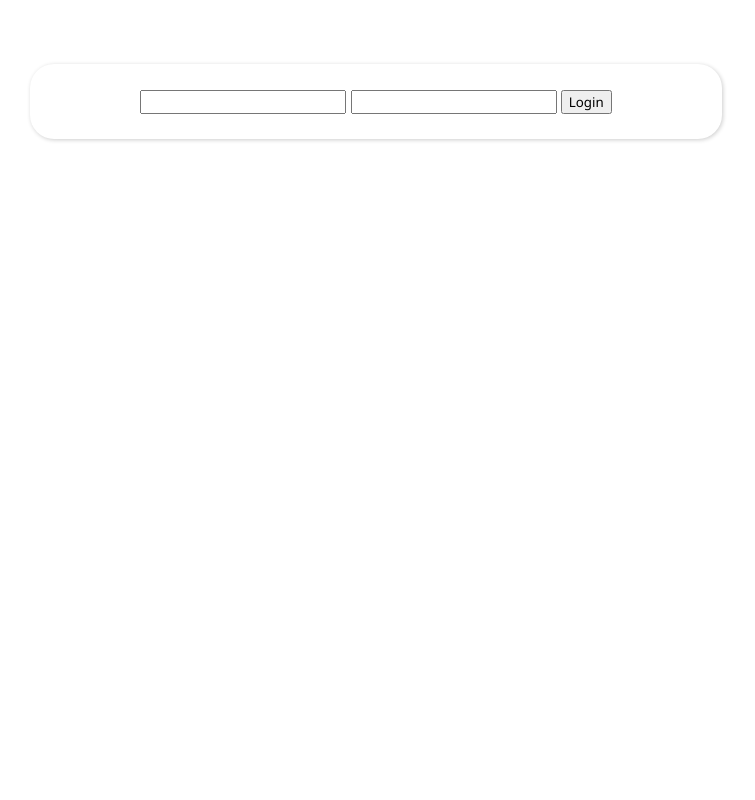
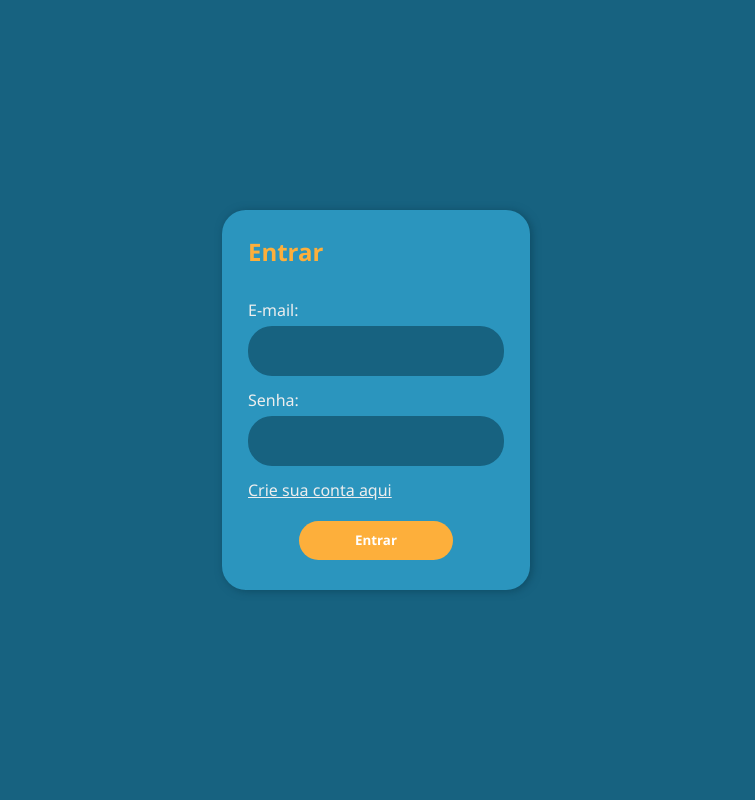
Before and after one commit to gabrieldev525/site-algoritmos-fundamentais, a Node server app: page /login in a window 1280 px wide. Shown: the whole page, without its empty margins (264-1019 px from the left). Run offline with Node 20, Linux system fonts and the light colour scheme; some libraries are stand-ins or nearby versions.

Commit message:
Criado css de login e cadastro

```diff
--- /dev/null
+++ b/public/css/auth.css
@@ -0,0 +1,69 @@
+body, html {
+    background-color: rgb(23, 98, 128);
+    margin: 0;
+    padding: 0;
+    height: 100%;
+    display: flex;
+    flex-direction: column;
+}
+
+* {
+    font-family: 'Segoe UI', Tahoma, Geneva, Verdana, sans-serif;
+    -webkit-font-smoothing: antialiased;
+    -moz-osx-font-smoothing: grayscale;
+}
+
+.content-box {
+    display:flex;
+    flex-direction: column;
+    margin: auto;
+    background-color: rgb(43, 149, 190);
+    padding: 2%;
+    border-radius: 24px;
+    width: 20%;
+    box-shadow: 2px 1px 8px rgba(9, 60, 80, .6);
+}
+
+.content-box form {
+    width: 100%;
+    margin-top: 2%;
+    padding: 0;
+}
+
+.content-box form .input-field {
+    width: 100%;
+    background-color: rgb(23, 98, 128);
+    color: #fff;
+    padding: 5%;
+    border-radius: 24px;
+    margin-bottom: 5%;
+    box-sizing: border-box;
+    height: 50px;
+    outline: 0;
+    border: 0;
+}
+
+.content-box form input[type=submit] {
+    width: 60%;
+    padding: 4% 2%;
+    background-color: rgb(253, 175, 59);
+    color: rgb(255, 255, 255);
+    display: flex;
+    font-weight: bold;
+    border-radius: 24px;
+    margin: 8% auto 2%;
+    border: 0;
+    justify-content: center;
+}
+
+.content-box label, .content-box a {
+    color: rgb(238, 238, 238);
+    margin-bottom: 5px;
+    display: flex;
+}
+
+.content-box h2 {
+    color: rgb(253, 175, 59);
+    margin: 0;
+    margin-bottom: 10%;
+}
--- a/views/login.ejs
+++ b/views/login.ejs
@@ -5,14 +5,18 @@
   <meta name='viewport' content='width=device-width, initial-scale=1.0'>
   <title>Login</title>
 
-  <link rel='stylesheet' href='/static/css/index.css' />
+  <link rel="stylesheet" href='/static/css/auth.css' />
 </head>
 <body>
   <div class='content-box'>
+    <h2>Entrar</h2>
     <form action='/login' method='POST'>
-      <input type='email' name='email'>
-      <input type='password' name='password'>
-      <input type='submit' value='Login'>
+      <label for="email">E-mail:</label>
+      <input type='email' class='input-field' name='email'>
+      <label for="password">Senha:</label>
+      <input type='password' class='input-field' name='password'>
+      <a href="/register">Crie sua conta aqui</a>
+      <input type='submit' value='Entrar'>
     </form>
   </div>
 </body>
```
Also changed, not shown: views/register.ejs (+9 -4 lines), 1 other file.
